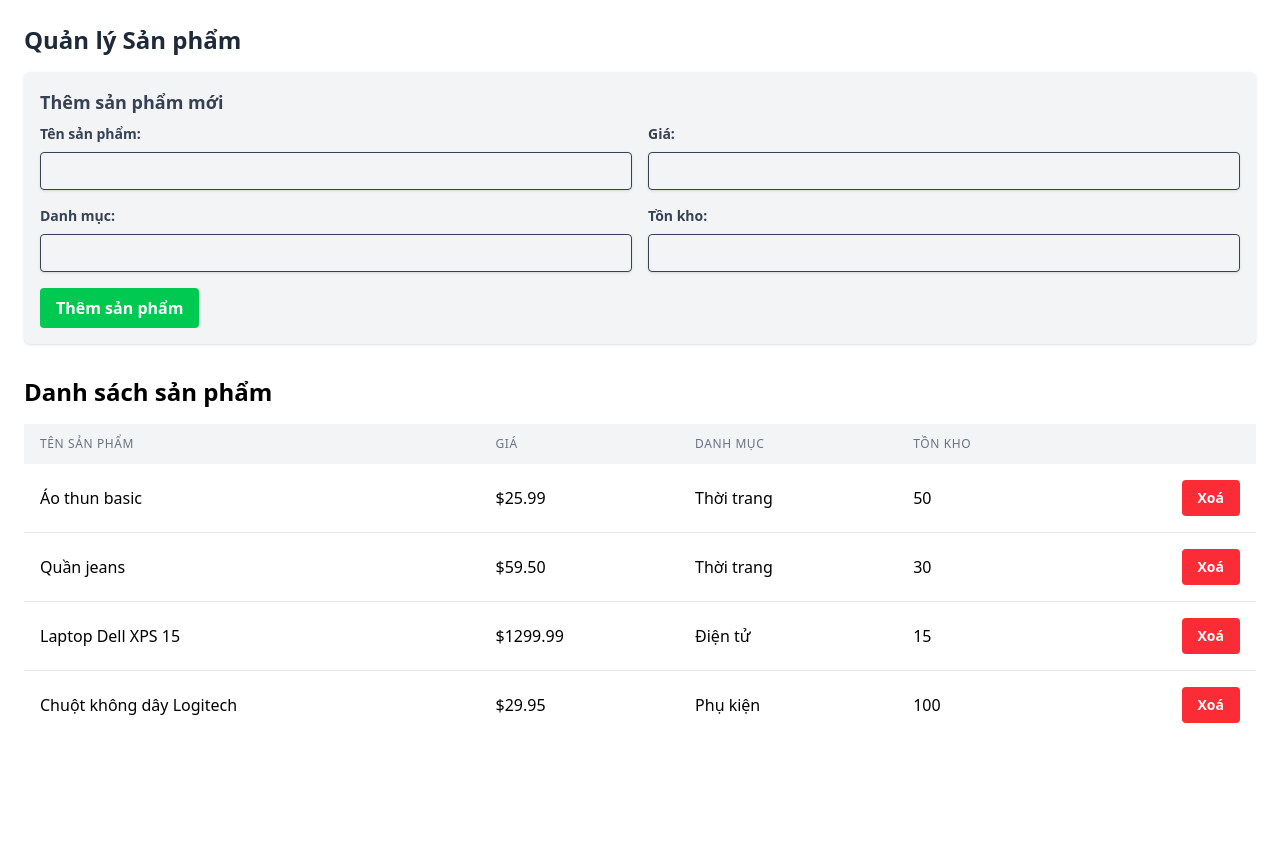
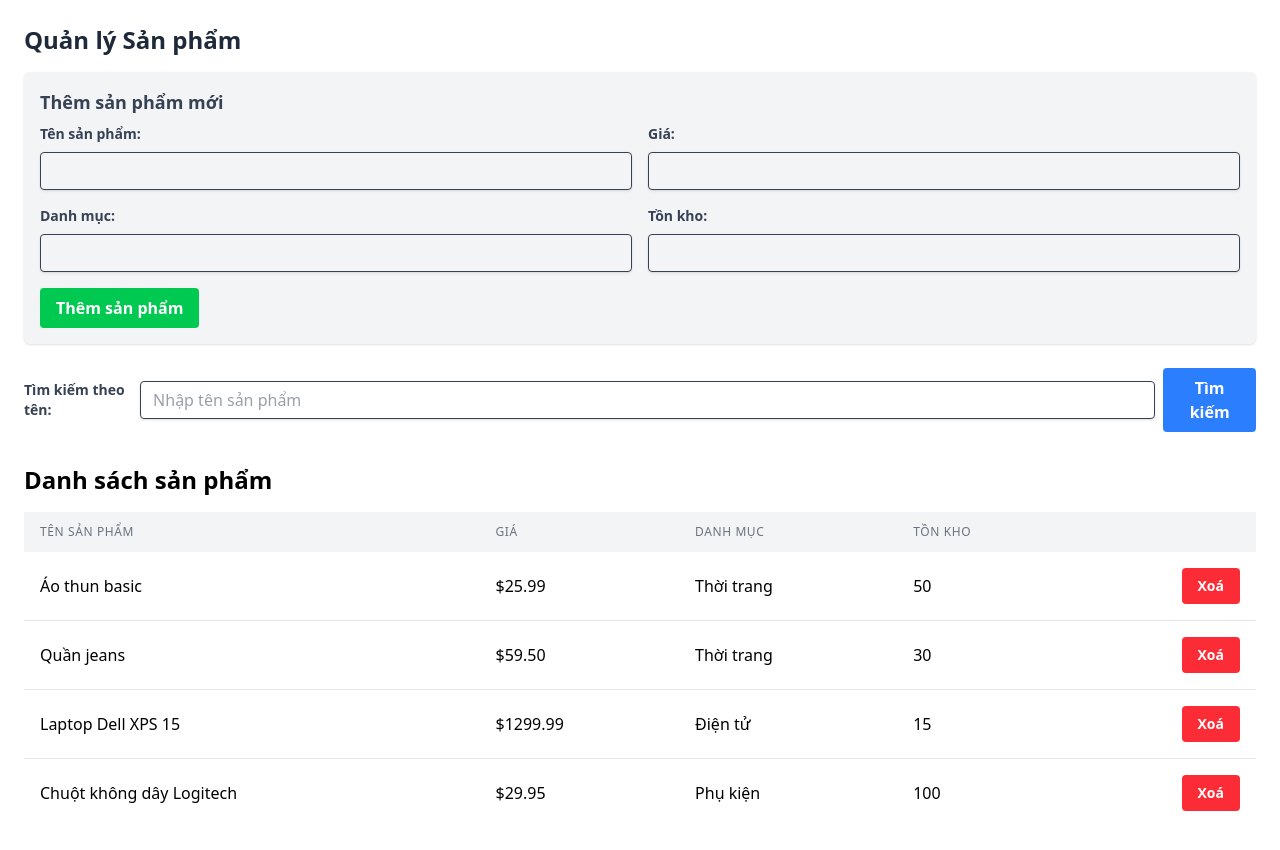
Before and after one commit to lehoanganh75/PTGDUD_Week10_Examination, a React (Vite) app in the folder examinationreactjs/: page / in a window 1280 px wide. Before the commit the page ends 800 px from the top, so only its background shows below. Built offline with nearby package versions, Linux system fonts and the light colour scheme.

Commit message:
5. Finish tìm kiếm  sản phẩm  theo tên

```diff
--- a/examinationreactjs/src/App.tsx
+++ b/examinationreactjs/src/App.tsx
@@ -23,9 +23,12 @@ const App: React.FC = () => {
   const [newProductCategory, setNewProductCategory] = useState('');
   const [newProductStock, setNewProductStock] = useState('');
   const [nextId, setNextId] = useState(products.length + 1);
+  const [searchTerm, setSearchTerm] = useState('');
+  const [filteredProducts, setFilteredProducts] = useState(products);
 
   const handleDeleteProduct = (id: number) => {
     setProducts(products.filter((product) => product.id !== id));
+    setFilteredProducts(filteredProducts.filter((product) => product.id !== id));
   };
 
   const handleAddProduct = () => {
@@ -37,14 +40,25 @@ const App: React.FC = () => {
         category: newProductCategory,
         stock: parseInt(newProductStock),
       };
-      // Thêm sản phẩm mới vào đầu mảng
       setProducts([newProduct, ...products]);
+      setFilteredProducts([newProduct, ...filteredProducts]);
       setNewProductName('');
       setNewProductPrice('');
       setNewProductCategory('');
       setNewProductStock('');
       setNextId(nextId + 1);
     }
+  };
+
+  const handleSearchInputChange = (event: React.ChangeEvent<HTMLInputElement>) => {
+    setSearchTerm(event.target.value);
+  };
+
+  const handleSearchButtonClick = () => {
+    const results = products.filter((product) =>
+      product.name.toLowerCase().includes(searchTerm.toLowerCase())
+    );
+    setFilteredProducts(results);
   };
 
   return (
@@ -54,6 +68,7 @@ const App: React.FC = () => {
       {/* Form thêm sản phẩm */}
       <div className="mb-6 p-4 bg-gray-100 rounded-md shadow-sm">
         <h2 className="text-lg font-semibold mb-2 text-gray-700">Thêm sản phẩm mới</h2>
+        {/* ... (phần form thêm sản phẩm giữ nguyên) ... */}
         <div className="grid grid-cols-1 md:grid-cols-2 gap-4">
           <div>
             <label htmlFor="name" className="block text-gray-700 text-sm font-bold mb-2">Tên sản phẩm:</label>
@@ -104,8 +119,27 @@ const App: React.FC = () => {
         </button>
       </div>
 
+      {/* Ô tìm kiếm và nút */}
+      <div className="mb-4 flex items-center">
+        <label htmlFor="search" className="block text-gray-700 text-sm font-bold mr-2">Tìm kiếm theo tên:</label>
+        <input
+          type="text"
+          id="search"
+          className="shadow appearance-none border rounded w-full py-2 px-3 text-gray-700 leading-tight focus:outline-none focus:shadow-outline mr-2"
+          placeholder="Nhập tên sản phẩm"
+          value={searchTerm}
+          onChange={handleSearchInputChange}
+        />
+        <button
+          onClick={handleSearchButtonClick}
+          className="bg-blue-500 hover:bg-blue-700 focus:outline-none focus:shadow-outline text-white font-bold py-2 px-4 rounded transition duration-300 ease-in-out"
+        >
+          Tìm kiếm
+        </button>
+      </div>
+
       {/* Danh sách sản phẩm */}
-      <ProductList products={products} onDelete={handleDeleteProduct} />
+      <ProductList products={filteredProducts} onDelete={handleDeleteProduct} />
     </div>
   );
 };
```
Also changed, not shown: 1 other file (tests, documents, lock files or other folders).
